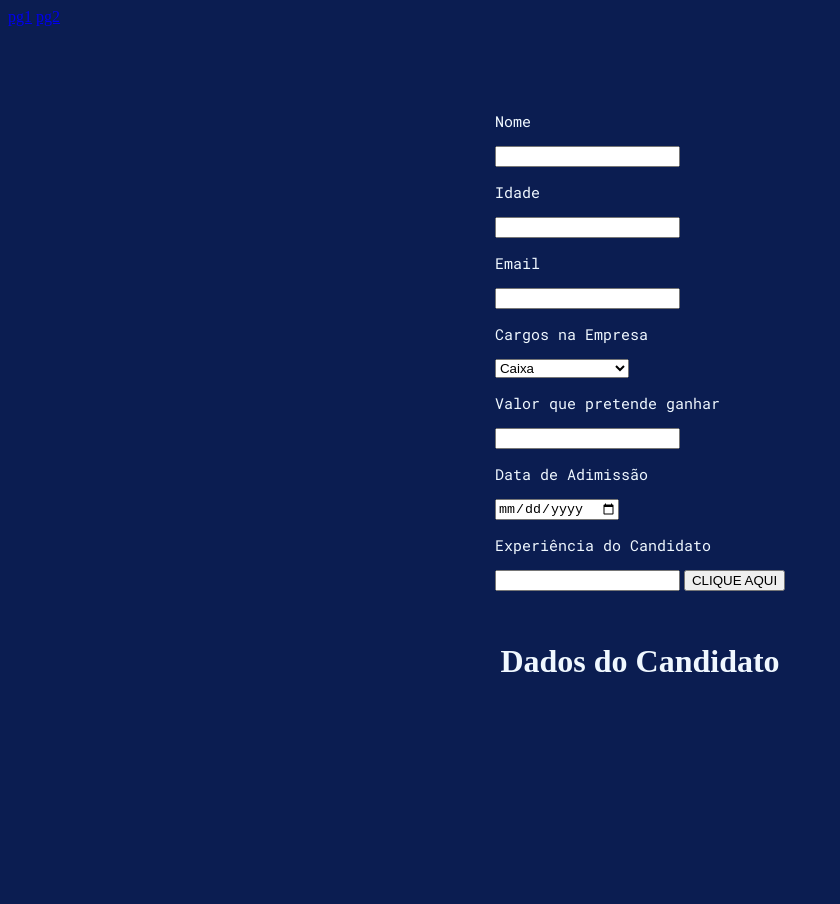
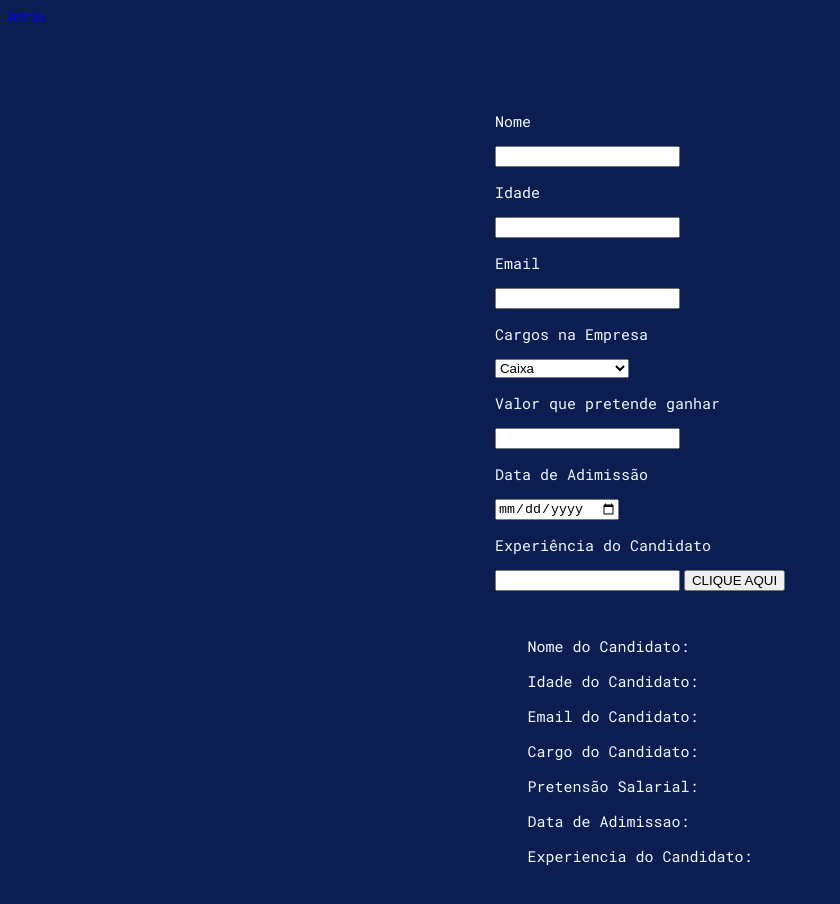
Before and after one commit to emilyl2008/Av2Nave-Lanches, a website: page page2.html in a window 1280 px wide. Shown: the whole page, without its empty margins (0-840 px from the left). Before the commit the page ends 800 px from the top, so only its background shows below. Drawn offline with Linux system fonts and the light colour scheme; a web font is replaced by a local one.

Commit message:
02/07/25

```diff
--- a/page2.html
+++ b/page2.html
@@ -11,8 +11,7 @@
 <link href="https://fonts.googleapis.com/css2?family=Bitcount+Grid+Double:wght@100..900&family=Lato:ital,wght@0,100;0,300;0,400;0,700;0,900;1,100;1,300;1,400;1,700;1,900&family=Roboto+Condensed:ital,wght@0,100..900;1,100..900&family=Roboto+Mono:ital,wght@0,100..700;1,100..700&display=swap" rel="stylesheet">
   </head>
   <body>
-    <a href="/">pg1</a>
-    <a href="/page2.html" aria-current="page">pg2</a>
+    <a href="/">Inicio</a>
 
     <div class="CaixaDedados">
 
@@ -53,8 +52,27 @@
 
 <div class="Candidato">
 
-<h1>Dados do Candidato</h1>
-<p></p>
+<p>Nome do Candidato:</p>
+<p class="Nome" ></p>
+
+<p>Idade do Candidato:</p>
+<p class="idade"></p>
+
+<p>Email do Candidato:</p>
+<p class="email"></p>
+
+<p>Cargo do Candidato:</p>
+<p  class="Cargo"></p>
+
+<p>Pretensão Salarial:</p>
+<p class="salario"></p>
+
+<p>Data de Adimissao:</p>
+<p class="data"></p>
+
+<p>Experiencia do Candidato:</p>
+<p class="experiencia"></p>
+
 </div>
 
   <script type="module" src="script.js"></script>
```
